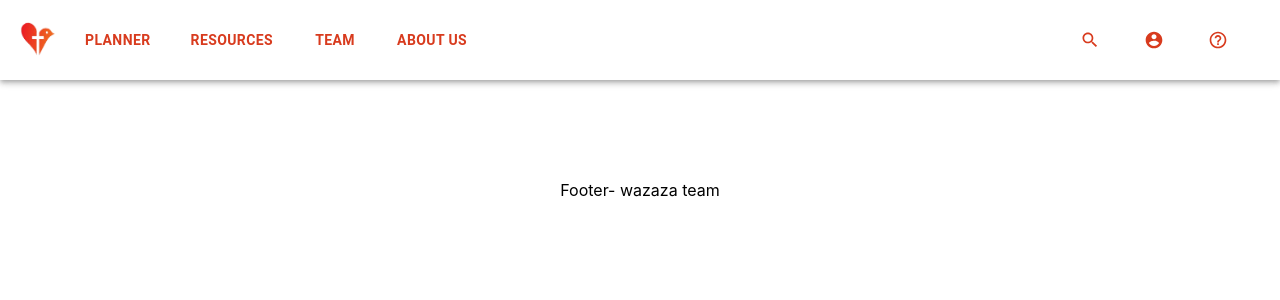
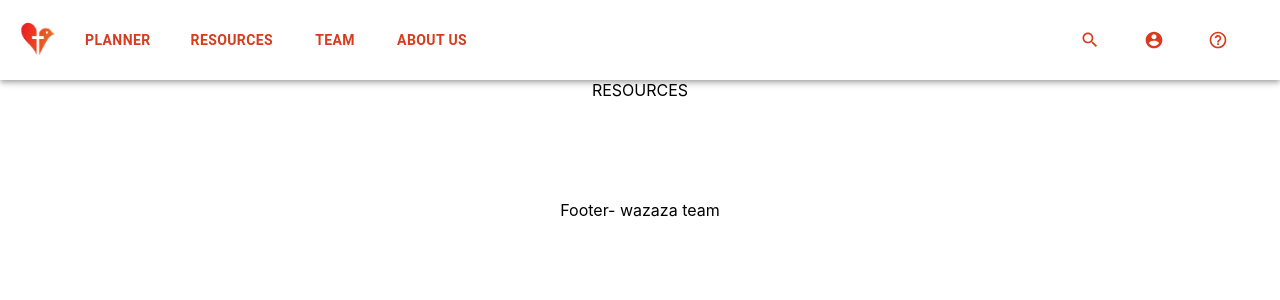
Before and after one commit to darrenchay/ministry-planner, a React (Create React App) app in the folder client/: page /resources in a window 1280 px wide. Shown: the top 300 px of the page. Built offline with nearby package versions, Linux system fonts and the light colour scheme.

Commit message:
Added basic rerouting to resources page

```diff
--- a/client/src/Router.js
+++ b/client/src/Router.js
@@ -2,6 +2,7 @@ import React from "react";
 import { BrowserRouter, Switch, Route } from "react-router-dom";
 import HomePage from "./components/screens/HomePage/HomePage";
 import PlannerPage from "./components/screens/PlannerPage/PlannerPage";
+import ResourcesPage from "./components/screens/ResourcesPage/ResourcesPage";
 import Navbar from "./components/utils/Navbar/Navbar";
 
 export default function Router() {
@@ -13,6 +14,8 @@ export default function Router() {
         <Switch>
           <Route path="/" exact component={HomePage} />
           <Route path="/planner" component={PlannerPage} />
+          <Route path="/resources" component={ResourcesPage} />
+
         </Switch>
       </BrowserRouter>
     </div>
--- a/client/src/components/screens/PlannerPage/EventCard.js
+++ b/client/src/components/screens/PlannerPage/EventCard.js
@@ -1,4 +1,5 @@
 import React, { useState } from "react";
+import { Link, useHistory } from "react-router-dom";
 import {
     makeStyles,
     Card,
@@ -174,6 +175,11 @@ export default function EventCard({ event, index }) {
     const [isEditable, toggleEdit] = useState(false);
     const [selectedDate, changeSelectedDate] = useState(new Date(event.event.time * 1000));
     const [eventName, changeEventName] = useState(event.event.name);
+    const history = useHistory();
+
+    let redirectToResources = (event) => {
+        history.push("resources");
+    };
 
     const handleChangeEventName = (e) => {
         changeEventName(e.target.value);
@@ -236,7 +242,7 @@ export default function EventCard({ event, index }) {
             </CardContent>
             <CardActions className='card-actions'>
                 <Button className='resources-button' variant="contained"
-                    color='primary' size="small">
+                    color='primary' size="small" onClick={redirectToResources}>
                     Resources
                 </Button>
             </CardActions>
--- /dev/null
+++ b/client/src/components/screens/ResourcesPage/ResourcesPage.js
@@ -0,0 +1,9 @@
+import React from "react";
+
+export default function ResourcesPage() {
+  return (
+    <div>
+        RESOURCES
+    </div>
+  );
+}
```
